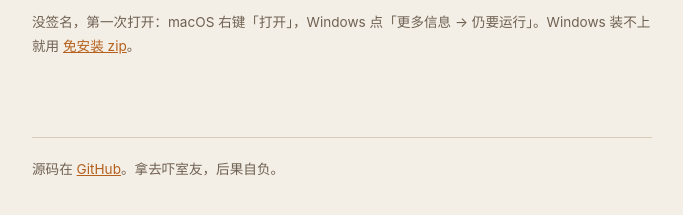
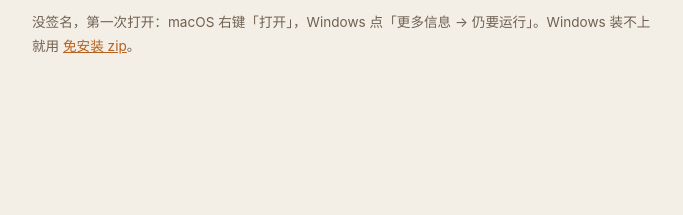
Before and after one commit to GonsonInter/desktop-cockroach, an Electron app: page site/index.html in a window 1280 px wide. Shown: the part 535-750 px from the top of the page, without its empty margins (298-981 px from the left). Drawn offline with Linux system fonts and the light colour scheme.

Commit message:
docs: 首页删掉底部源码/免责那行

```diff
--- a/site/index.html
+++ b/site/index.html
@@ -126,10 +126,6 @@
         </div>
         <p class="fine">没签名，第一次打开：macOS 右键「打开」，Windows 点「更多信息 → 仍要运行」。Windows 装不上就用 <a href="https://github.com/GonsonInter/desktop-cockroach/releases/latest">免安装 zip</a>。</p>
       </div>
-
-      <div class="end">
-        源码在 <a href="https://github.com/GonsonInter/desktop-cockroach">GitHub</a>。拿去吓室友，后果自负。
-      </div>
     </div>
   </body>
 </html>
```
